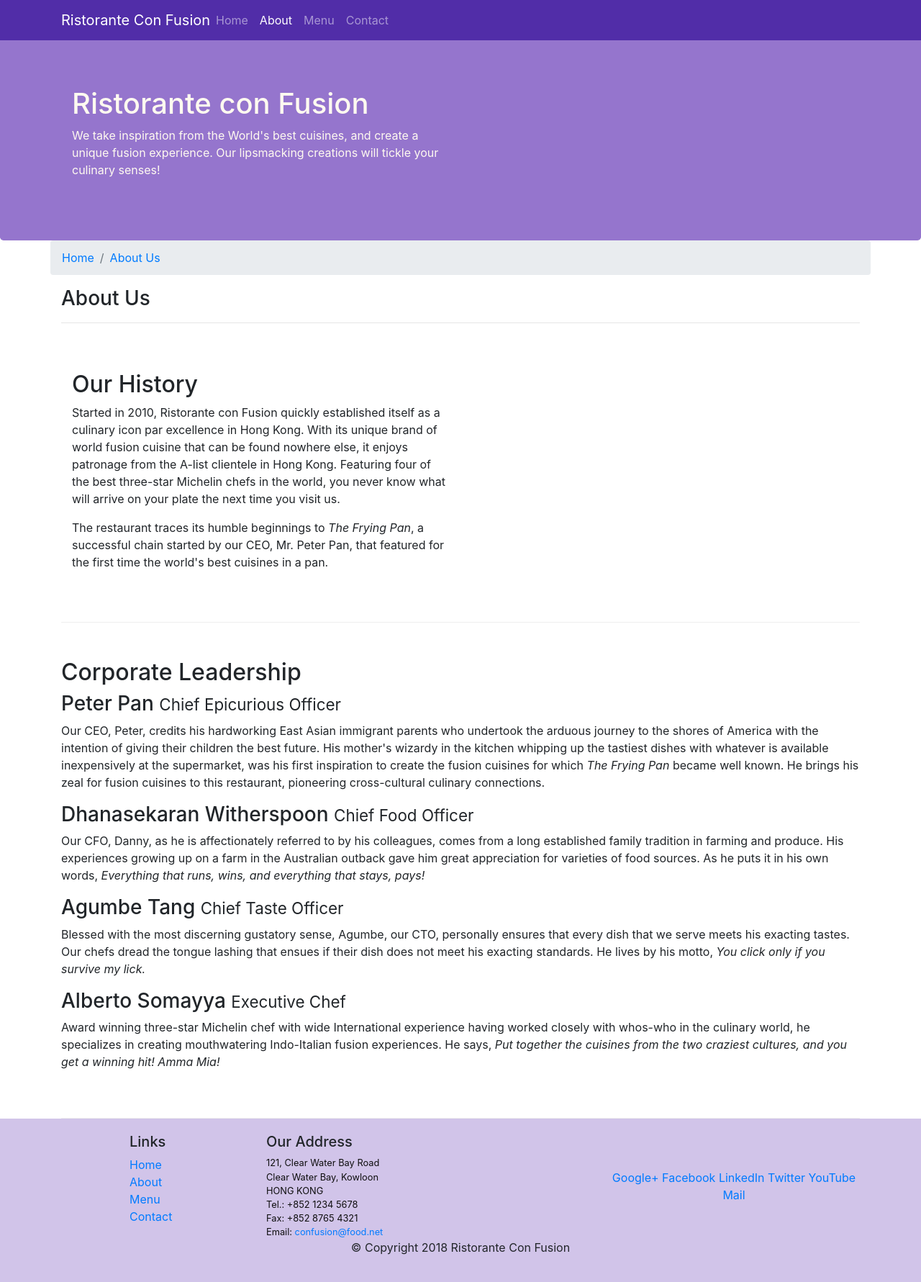
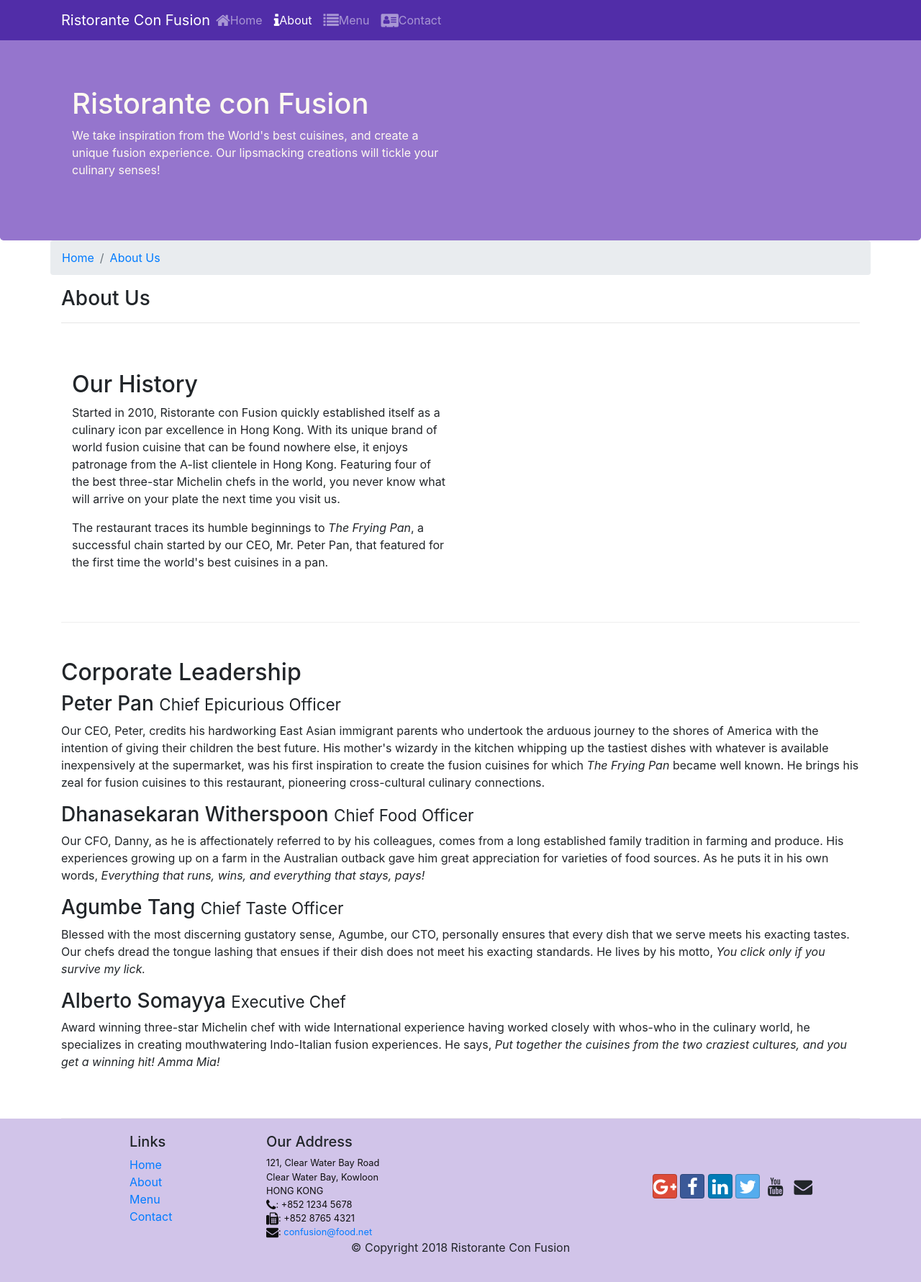
Before and after one commit to varunchopraa/Bootstrap, a website: page aboutus.html in a window 1280 px wide. Shown: the whole page at 72% size. Drawn offline with nearby package versions, Linux system fonts and the light colour scheme.

Commit message:
icon fonts

```diff
--- a/aboutus.html
+++ b/aboutus.html
@@ -11,8 +11,11 @@
 
     <!-- Bootstrap CSS -->
     <link rel="stylesheet" href="node_modules/bootstrap/dist/css/bootstrap.min.css">
+    <link rel="stylesheet" href="node_modules/font-awesome/css/font-awesome.min.css">
+    <link rel="stylesheet" href="node_modules/bootstrap-social/bootstrap-social.css">
+    <link rel="stylesheet" href="css/styles.css">
+
     <title>Ristorante Con Fusion</title>
-    <link rel="stylesheet" href="css/styles.css">
 
 </head>
 
@@ -26,10 +29,10 @@
             <a class="navbar-brand mr-auto" href="index.html">Ristorante Con Fusion</a>
             <div class="collapse navbar-collapse" id="Navbar">
                 <ul class="navbar-nav mr-auto">
-                    <li class="nav-item"><a class="nav-link" href="index.html">Home</a></li>
-                    <li class="nav-item active"><a class="nav-link" href="aboutus.html">About</a></li>
-                    <li class="nav-item"><a class="nav-link" href="#">Menu</a></li>
-                    <li class="nav-item"><a class="nav-link" href="#">Contact</a></li>
+                    <li class="nav-item"><a class="nav-link" href="index.html"><span class="fa fa-home fa-lg"></span>Home</a></li>
+                    <li class="nav-item active"><a class="nav-link" href="aboutus.html"><span class="fa fa-info fa-lg"></span>About</a></li>
+                    <li class="nav-item"><a class="nav-link" href="#"><span class="fa fa-list fa-lg"></span>Menu</a></li>
+                    <li class="nav-item"><a class="nav-link" href="#"><span class="fa fa-address-card fa-lg"></span>Contact</a></li>
                 </ul>
             </div>
         </div>
@@ -106,19 +109,19 @@
 		              121, Clear Water Bay Road<br>
 		              Clear Water Bay, Kowloon<br>
 		              HONG KONG<br>
-		              Tel.: +852 1234 5678<br>
-		              Fax: +852 8765 4321<br>
-		              Email: <a href="mailto:confusion@food.net">confusion@food.net</a>
+		              <i class="fa fa-phone fa-lg"></i>: +852 1234 5678<br>
+                        <i class="fa fa-fax fa-lg"></i>: +852 8765 4321<br>
+		              <i class="fa fa-envelope fa-lg"></i>: <a href="mailto:confusion@food.net"> confusion@food.net</a>
 		           </address>
                 </div>
                 <div class="col-12 col-sm-4 align-self-center">
                     <div class="text-center">
-                        <a href="http://google.com/+">Google+</a>
-                        <a href="http://www.facebook.com/profile.php?id=">Facebook</a>
-                        <a href="http://www.linkedin.com/in/">LinkedIn</a>
-                        <a href="http://twitter.com/">Twitter</a>
-                        <a href="http://youtube.com/">YouTube</a>
-                        <a href="mailto:">Mail</a>
+                        <a class="btn btn-social-icon btn-google" href="http://google.com/+"><i class="fa-google-plus fa fa-lg"></i></a>
+                        <a class="btn btn-social-icon btn-facebook" href="http://www.facebook.com/profile.php?id="><i class="fa-facebook fa fa-lg"></i></a>
+                        <a class="btn btn-social-icon btn-linkedin" href="http://www.linkedin.com/in/"><i class="fa-linkedin fa fa-lg"></i></a>
+                        <a class="btn btn-social-icon btn-twitter" href="http://twitter.com/"><i class="fa-twitter fa fa-lg"></i></a>
+                        <a class="btn btn-social-icon btn-youtube" href="http://youtube.com/"><i class="fa-youtube fa fa-lg"></i></a>
+                        <a class="btn btn-social-icon" href="mailto:"><i class="fa-envelope fa fa-lg"></i></a>
                     </div>
                 </div>
            </div>
--- a/package.json
+++ b/package.json
@@ -15,6 +15,8 @@
   },
   "dependencies": {
     "bootstrap": "^4.5.2",
+    "bootstrap-social": "^5.1.1",
+    "font-awesome": "^4.7.0",
     "jquery": "^3.5.1",
     "popper.js": "^1.16.1"
   }
```
Also changed, not shown: index.html (+15 -13 lines), 1 other file.
